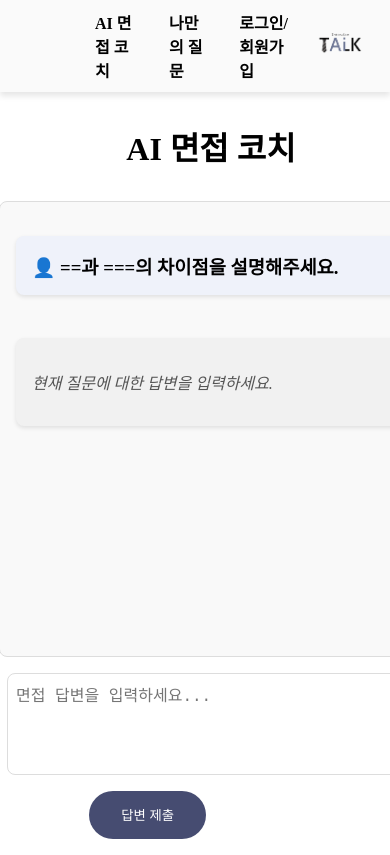
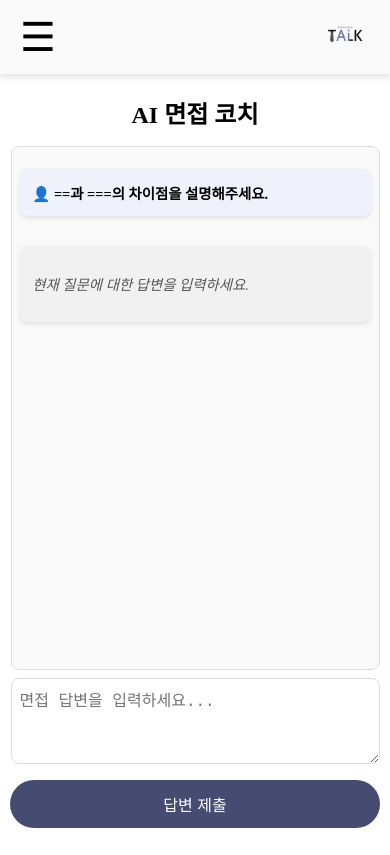
Before and after one commit to jokangmin/TalkTalkInterview_Ai, a React (Vite) app: page /interview in a window 390 px wide. Built offline with nearby package versions, Linux system fonts and the light colour scheme; no server answers.

Commit message:
index 화면 수정

```diff
--- a/src/assets/css/Header/Header.module.css
+++ b/src/assets/css/Header/Header.module.css
@@ -17,6 +17,13 @@
   justify-content: space-between;
   align-items: center;
   padding: 0 20px;
+}
+
+/* 햄버거 메뉴 버튼 */
+.menu_toggle {
+  display: none;
+  font-size: 40px;
+  cursor: pointer;
 }
 
 /* 메뉴 항목 스타일 */
@@ -48,11 +55,49 @@
   color: #9fb4e7;
 }
 
+/* 로고 스타일 */
 .logo img {
   height: 60px;
   width: 60px;
 }
 
-.logo:hover{
-  cursor:pointer;
+.logo:hover {
+  cursor: pointer;
 }
+
+/* 반응형 스타일 */
+@media screen and (max-width: 768px) {
+  /* 햄버거 버튼 표시 */
+  .menu_toggle {
+    display: block;
+  }
+
+  /* 기본적으로 메뉴 숨김 */
+  .menu {
+    display: none;
+    flex-direction: column;
+    position: absolute;
+    top: 74px;
+    left: -60px;
+    width: 100%;
+    background-color: rgba(246, 246, 246, 0.9);
+    text-align: center;
+    padding: 15px 0;
+    box-shadow: 0 4px 6px rgba(0, 0, 0, 0.1);
+  }
+
+  /* 메뉴가 열렸을 때 표시 */
+  .menu.show {
+    display: flex;
+  }
+
+  .menu_item {
+    margin: 15px 0;
+  }
+
+  /* 로고 크기 축소 */
+  .logo img {
+    height: 50px;
+    width: 50px;
+  }
+}
--- a/src/assets/css/Interview/InterviewMain.module.css
+++ b/src/assets/css/Interview/InterviewMain.module.css
@@ -151,3 +151,82 @@
     from { transform: rotate(0deg); }
     to { transform: rotate(360deg); }
 }
+
+
+@media screen and (max-width: 768px) {
+    /* 전체 컨테이너 정렬 */
+    .container {
+        padding: 0rem;
+        margin-top: 75px;
+    }
+
+    /* 제목 크기 조정 */
+    .title {
+        font-size: 1.5rem;
+        margin-bottom: 1rem;
+    }
+
+    /* 질문 및 답변 영역 */
+    .historySection {
+        width: 90%;
+        height: 60vh;
+        padding: 0.5rem;
+        gap: 0.5rem;
+    }
+
+    /* 질문 블록 */
+    .questionBlock {
+        gap: 0.5rem;
+    }
+
+    /* 질문 텍스트 */
+    .question {
+        font-size: 0.9rem;
+        padding: 0.8rem;
+    }
+
+    /* 나의 답변 및 AI 피드백 */
+    .answerContainer {
+        padding: 0.8rem;
+        font-size: 0.9rem;
+    }
+
+    /* 현재 질문 스타일 */
+    .currentQuestion {
+        font-size: 0.9rem;
+    }
+
+    /* 텍스트 입력 영역 */
+    .textarea {
+        font-size: 1rem;
+        padding: 0.5rem;
+        height: 8vh;
+        width: 90%;
+        margin-top: 0.5rem;
+    }
+
+    /* 버튼 영역 */
+    .buttonarea {
+        width: 100%;
+        display: flex;
+        justify-content: center;
+    }
+
+    /* 버튼 스타일 */
+    .button {
+        width: 95%;
+        font-size: 1rem;
+        margin: 0 auto;
+    }
+
+    /* 로딩 메시지 */
+    .loading {
+        font-size: 0.9rem;
+    }
+
+    /* 로딩 스피너 크기 조정 */
+    .spinner {
+        width: 25px;
+        height: 25px;
+    }
+}
--- a/src/assets/css/Main/Index.module.css
+++ b/src/assets/css/Main/Index.module.css
@@ -119,26 +119,25 @@ html, body {
 
 .bgWrapper3 img{
     text-align: right;
-    width: 590px;
-    height: 950px;
+    width: 550px;
+    height: 890px;
+    margin-top: 75px;
 }
 
 .phone{
     position: absolute;
-    background-color: rgb(21, 48, 88);
-    width: 274px;
-    height: 500px;
+    background-image: url(/src/assets/image/phone_image.png);
+    background-size: cover;
+    background-position-y: -50px;
+    width: 255px;
+    height: 472px;
     z-index: 800;
-    margin-right: 126px;
-    margin-top: 60px;
-    overflow-y: auto;
+    margin-right: 119px;
+    margin-top: 113px;
 }
 
-.phone_content {
-    height: 800px;
-    padding: 20px;
-    color: white;
-}
+
+
 
 /* --------------------------- */
 
--- a/src/components/Header/Header.jsx
+++ b/src/components/Header/Header.jsx
@@ -1,16 +1,29 @@
-import React from 'react';
+import React, { useState } from 'react';
 import styles from '../../assets/css/Header/Header.module.css';
 import logo_image from '../../assets/image/TALKTALKINTERVIEW_LOGO_remove.png';
 
 const Header = () => {
+    const [menuOpen, setMenuOpen] = useState(false);
+
     return (
         <header className={styles.header}>
             <nav className={styles.navbar}>
-                <ul className={styles.menu}>
+                {/* 햄버거 메뉴 버튼 */}
+                <div
+                    className={styles.menu_toggle}
+                    onClick={() => setMenuOpen(!menuOpen)}
+                >
+                    ☰
+                </div>
+
+                {/* 메뉴 리스트 */}
+                <ul className={`${styles.menu} ${menuOpen ? styles.show : ''}`}>
                     <li className={styles.menu_item}><a href="/interview">AI 면접 코치</a></li>
                     <li className={styles.menu_item}><a href="#">나만의 질문</a></li>
                     <li className={styles.menu_item}><a href="#">로그인/회원가입</a></li>
                 </ul>
+
+                {/* 로고 */}
                 <div className={styles.logo}>
                     <a href="/"><img src={logo_image} alt="회사 로고" /></a>
                 </div>
--- a/src/components/IndexPage/index.jsx
+++ b/src/components/IndexPage/index.jsx
@@ -40,11 +40,12 @@ const index = () => {
                     <div className={styles.bgWrapper3} style={{opacity: Math.min(1, Math.max(0, (scrollY - 340) / 300))}}>
                         <img src={hand} alt="손 이미지" />
                         <div className={styles.phone}>
-                            <div className={styles.phone_content}>
-                                <p>안에 면접 채팅 앱 화면</p>
-                            </div>
                         </div>
                     </div>
+                    {/* <div className={styles.ai_description}>
+                        <h2>AI 면접이란?</h2>
+                        <p>AI 면접은 인공지능 기술을 활용하여<br />면접자의 역량을 평가하는 새로운 방식입니다.</p>
+                    </div> */}
                 </section>
                 <img className={styles.down_arrow} src={down_arrow} alt="스크롤 이미지" />
             </div>
```
Also changed, not shown: src/assets/image/phone_image.png (added).
